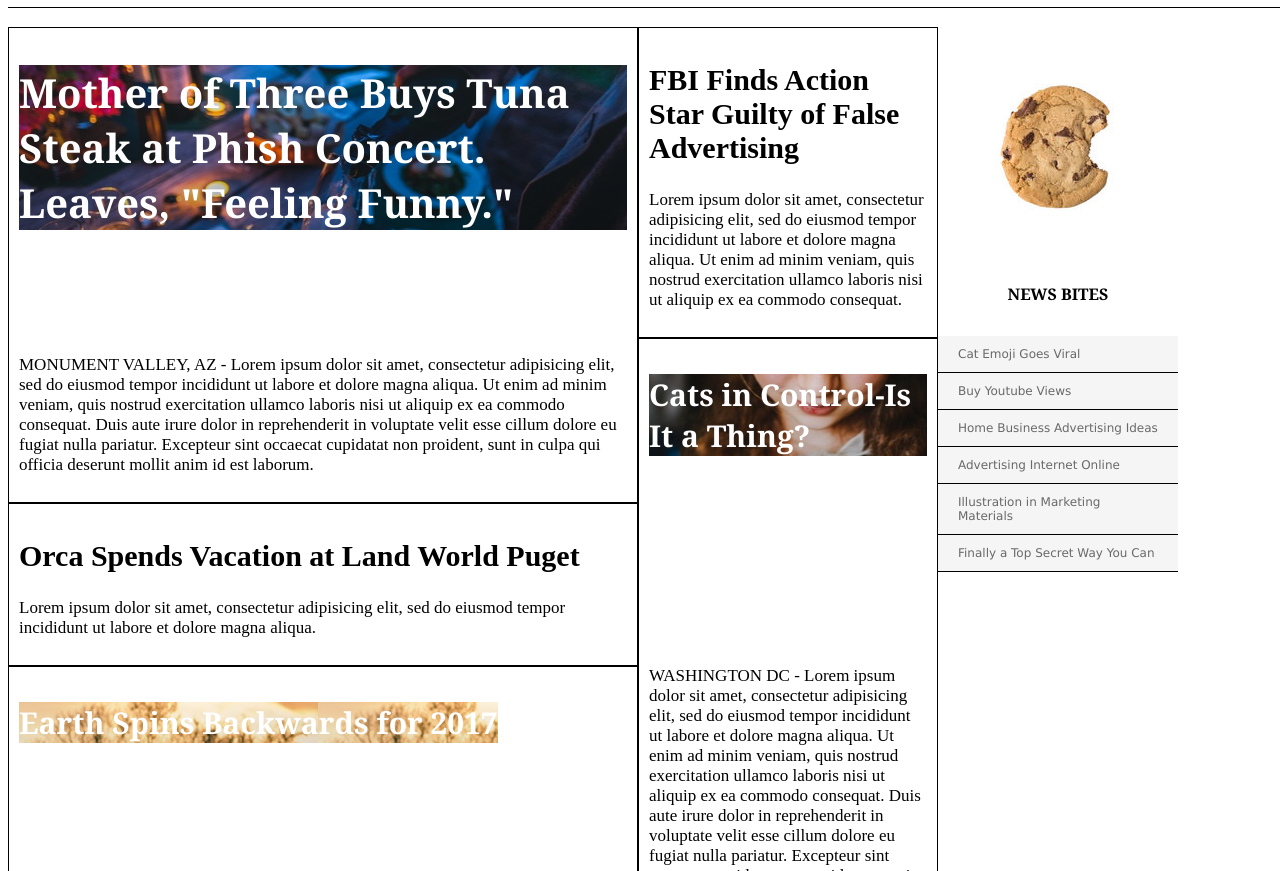
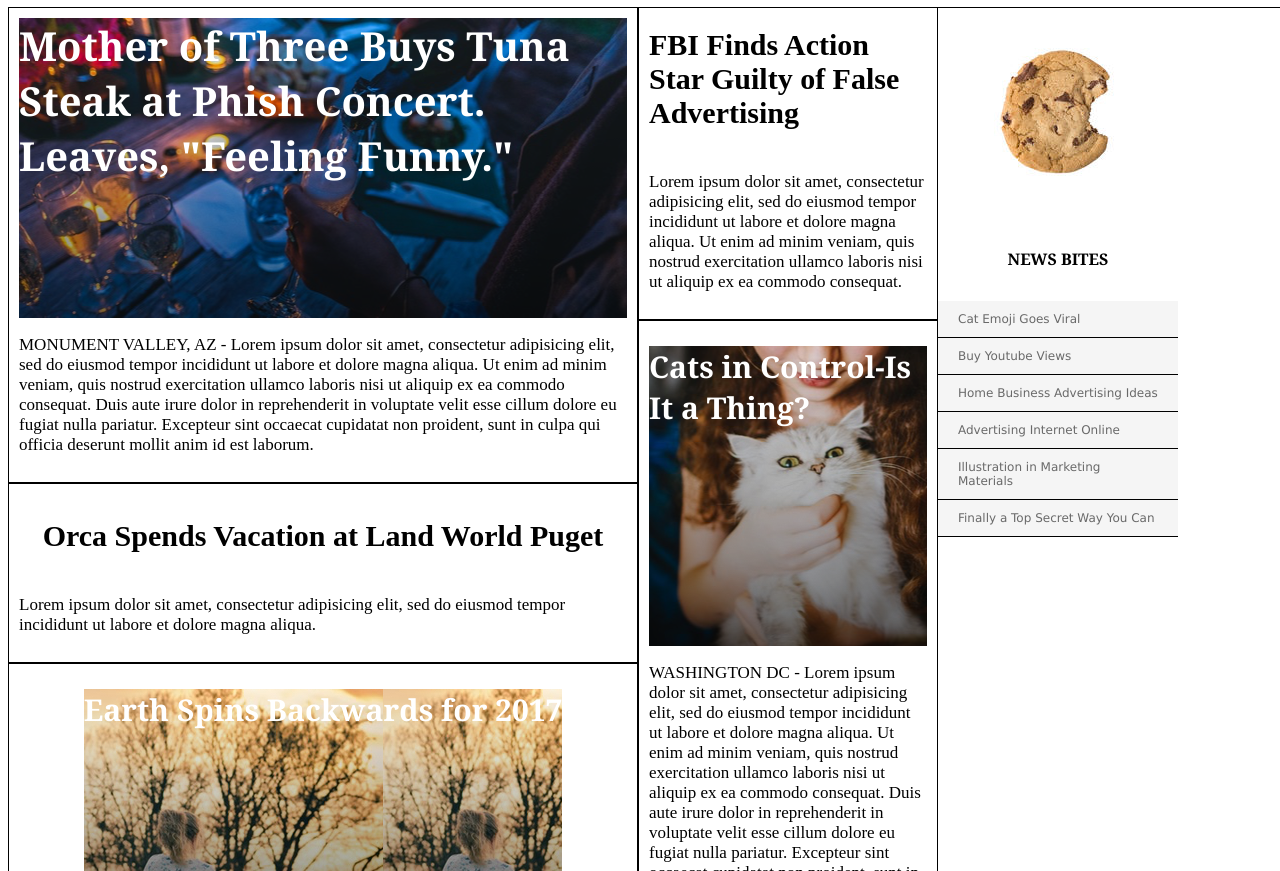
Before and after one commit to dannynj/mytimes, a plain HTML site: page index.html in a window 1280 px wide. Shown: the part 81-952 px from the top of the page. Drawn offline with Linux system fonts and the light colour scheme.

Commit message:
added some CSS - Still working on some formatting, photo sizing

```diff
--- a/index.html
+++ b/index.html
@@ -29,7 +29,7 @@
         <div class="story">
           <div class="images">
             <div class="image-tuna">
-              <h1>Mother of Three Buys Tuna Steak at Phish Concert. Leaves, "Feeling Funny."</h1>
+              <span>Mother of Three Buys Tuna Steak at Phish Concert. Leaves, "Feeling Funny."</span>
             </div>
           </div>
           <p>MONUMENT VALLEY, AZ - Lorem ipsum dolor sit amet, consectetur adipisicing elit, sed do eiusmod tempor incididunt ut labore et dolore magna aliqua. Ut enim ad minim veniam, quis nostrud exercitation ullamco laboris nisi ut aliquip ex ea commodo consequat. Duis aute irure dolor in reprehenderit in voluptate velit esse cillum dolore eu fugiat nulla pariatur. Excepteur sint occaecat cupidatat non proident, sunt in culpa qui officia deserunt mollit anim id est laborum.</p>
@@ -43,7 +43,7 @@
         <div class="story">
           <div class="images">
             <div class="image-fall">
-              <h2>Earth Spins Backwards for 2017</h2>
+              <span>Earth Spins Backwards for 2017</span>
             </div>
           </div>
         </div>
@@ -56,7 +56,7 @@
         <div class="story">
           <div class="images">
             <div class="image-hipster">
-              <h2>Research Shows Cameras Erase Memory</h2>
+              <span>Research Shows Cameras Erase Memory</span>
             </div>
           </div>
         </div>
@@ -72,7 +72,7 @@
         <div class="story">
           <div class="images">
             <div class="image-cat">
-              <h2>Cats in Control-Is It a Thing?</h2>
+              <span>Cats in Control-Is It a Thing?</span>
             </div>
           </div>
           <p>WASHINGTON DC - Lorem ipsum dolor sit amet, consectetur adipisicing elit, sed do eiusmod tempor incididunt ut labore et dolore magna aliqua. Ut enim ad minim veniam, quis nostrud exercitation ullamco laboris nisi ut aliquip ex ea commodo consequat. Duis aute irure dolor in reprehenderit in voluptate velit esse cillum dolore eu fugiat nulla pariatur. Excepteur sint occaecat cupidatat non proident, sunt in culpa qui officia deserunt mollit anim id est laborum.</p>
--- a/style.css
+++ b/style.css
@@ -49,7 +49,7 @@ nav span {
 
 .main-container {
   display: flex;
-  padding-top: 100px;
+  padding-top: 65px;
   width: 100%;
 }
 
@@ -75,10 +75,14 @@ nav span {
 
   /* CSS for news stories */
 .story {
+  display: flex;
+  flex-direction: column;
+  justify-content: space-between;
   border: 1px solid black;
   padding: 10px;
   color: black;
   font-size: 17px;
+  align-items: center;
 }
 
 .story h2 {
@@ -86,13 +90,6 @@ nav span {
   font-size: 30px;
   color: black;
 }
-
-/* FIX:
-
-image headlines not White
-Photo sizes
-
-*/
 
 /* CSS for image boxes */
 .images {
@@ -102,25 +99,23 @@ Photo sizes
   font-size: 30px;
   font-weight: bold;
   height: 300px;
+  margin-top: 15px;
 }
 
-.images h2 {
-  color: white;
-}
-.image-tuna h1 {
+.image-tuna {
   background-image: url(img-tuna.png);
   font-size: 40px;
 }
 
-.image-fall h2{
+.image-fall {
   background-image: url(img-fall.png);
 }
 
-.image-hipster h2 {
+.image-hipster {
   background-image: url(img-hipster.png);
 }
 
-.image-cat h2 {
+.image-cat {
   background-image: url(img-cat.png);
 }
 
```
